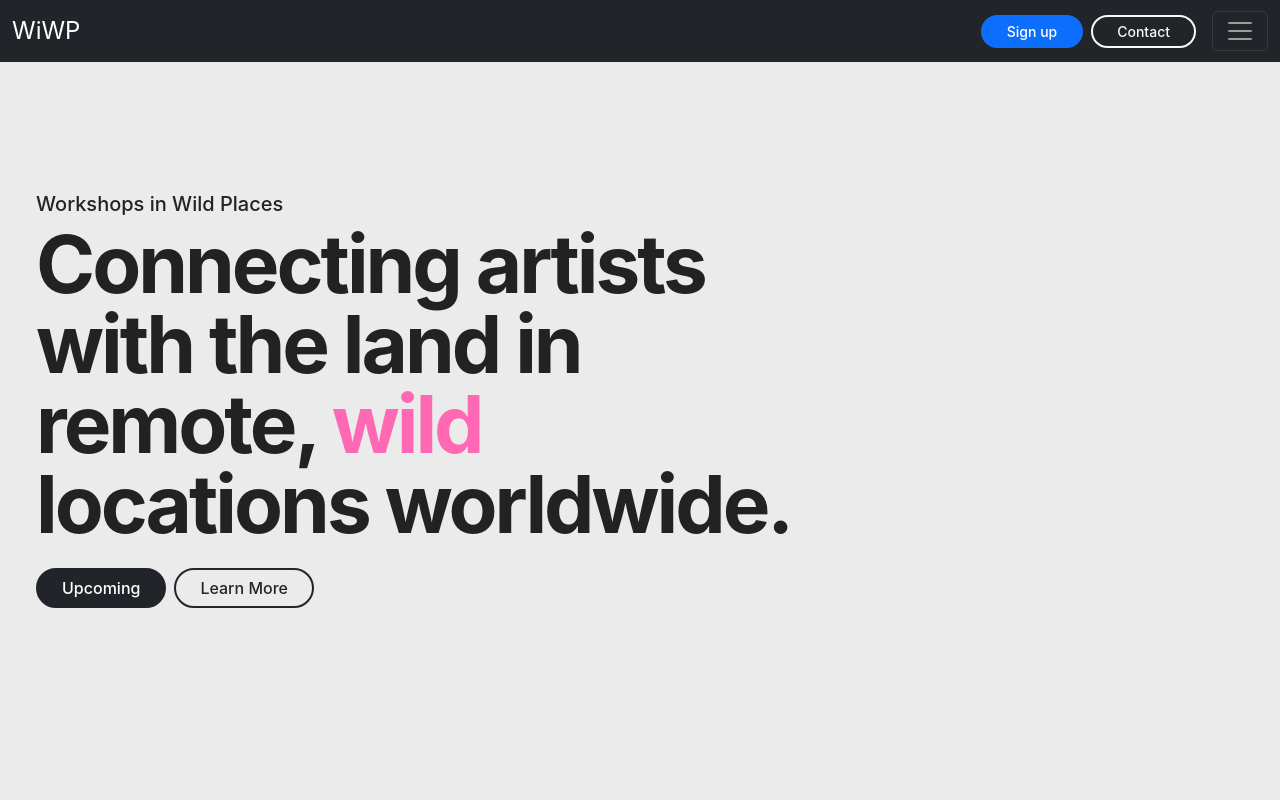
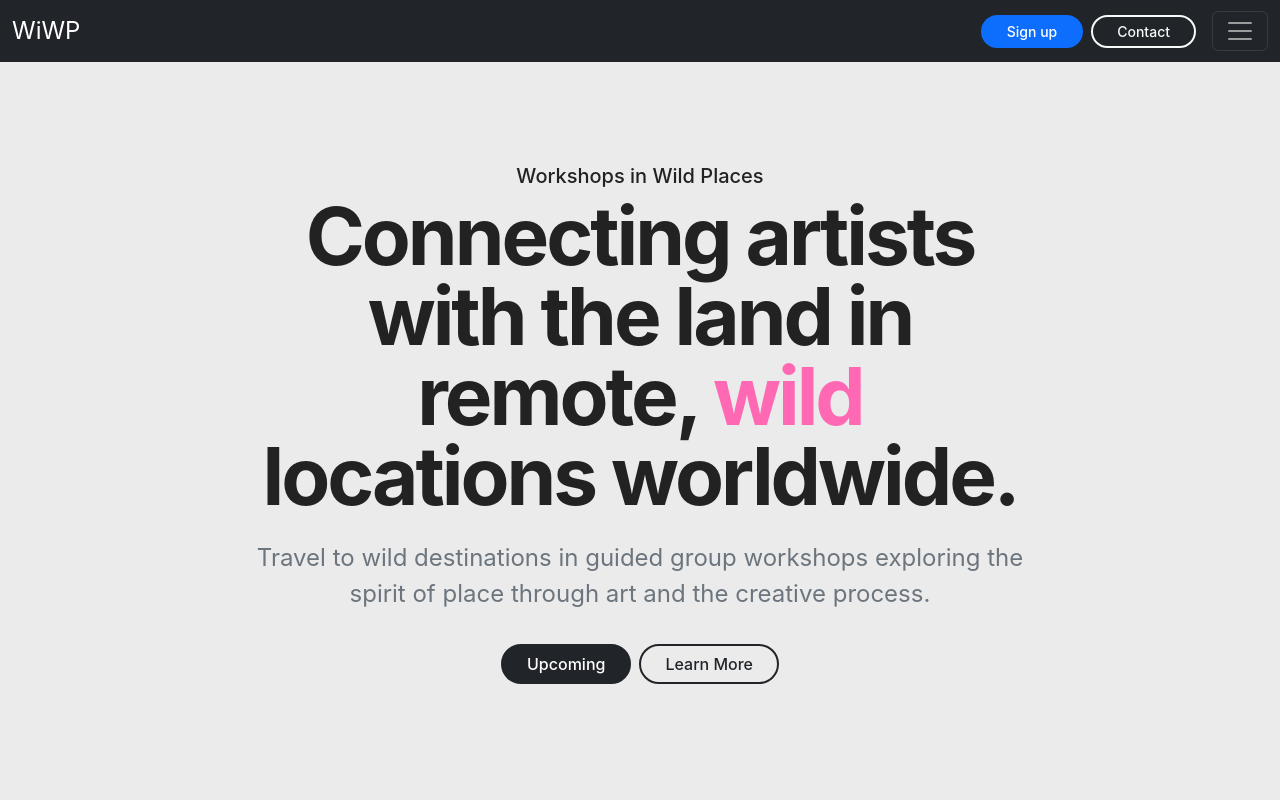
Before and after one commit to masonmedia/wiwp-demo, a Vue app: page /about in a window 1280 px wide. Shown: the top 800 px of the page. Built offline with nearby package versions, Linux system fonts and the light colour scheme.

Commit message:
Add function to truncate wikipedia text response, update to about page banner

```diff
--- a/src/assets/scss/styles.scss
+++ b/src/assets/scss/styles.scss
@@ -6,6 +6,7 @@ body {
     font-family: Inter, Roboto, 'Helvetica Neue', 'Arial Nova', 'Nimbus Sans', Arial, sans-serif;
     background: rgba(0,0,0,0.08);
     color: #222;
+    // will-change: transform;
 }
 
 .min-vh-50 {
--- a/src/data/trips.json
+++ b/src/data/trips.json
@@ -26,7 +26,7 @@
         "image3": "https://workshopsinwildplaces.com/assets/img/jms-wiwp-italy-details.jpeg",
         "id": 2,
         "query": "Vitorchiano",
-        "map" : "https://www.google.com/maps/embed?pb=!1m18!1m12!1m3!1d23546.079580158304!2d12.145619822583146!3d42.46475976051135!2m3!1f0!2f0!3f0!3m2!1i1024!2i768!4f13.1!3m3!1m2!1s0x132f295da68471b1%3A0xbd790723cad358c3!2s01030%20Vitorchiano%2C%20VT%2C%20Italy!5e0!3m2!1sen!2sca!4v1679669072511!5m2!1sen!2sca",
+        "map" : "https://www.google.com/maps/embed?pb=!1m18!1m12!1m3!1d11773.039619940988!2d12.162485775732897!3d42.46476066524276!2m3!1f0!2f0!3f0!3m2!1i1024!2i768!4f13.1!3m3!1m2!1s0x132f295da68471b1%3A0xbd790723cad358c3!2s01030%20Vitorchiano%2C%20VT%2C%20Italy!5e0!3m2!1sen!2sca!4v1679790460750!5m2!1sen!2sca",
         "title": "Painting the soul of place in Italy",
         "description": "We’ll spend 10 days in Vitorchiano, a small Etruscan village that’s carved in grey flecked tufa, perched on the edge of a dizzying gorge. This area of Italy called the Tuscia remains untouched by tourism.",
         "details": "Our small group of 5 participants will be inspired by walking tours and a couple of tours to nearby archeological sites.",
--- a/src/views/AboutView.vue
+++ b/src/views/AboutView.vue
@@ -24,14 +24,20 @@ onMounted(() => {
 
 <template>
   <div class="container-fluid px-0">
-    <div class="row min-vh-100">
-      <div class="col-lg-8 d-flex flex-column justify-content-center align-items-start p-5">
+    <div class="row min-vh-100 pt-3 pt-lg-5">
+      <div class="col-lg-8 offset-md-2 d-flex flex-column justify-content-center align-items-center text-center p-5">
         <h5>Workshops in Wild Places</h5>
         <h1 class="display-1 lh-1 fw-bold" style="letter-spacing: -3px;">Connecting artists with the land in remote, <span class="fw-bold" style="color: hotpink">wild</span> locations worldwide.</h1>
+        <p class="fs-4 text-secondary mt-3">Travel to wild destinations in guided group workshops exploring the spirit of place through art and the creative process.</p>
         <div class="d-flex mt-3">
           <button class="btn btn-dark rounded-5 me-2 px-4">Upcoming</button>
           <button class="btn btn-outline-dark rounded-5 px-4">Learn More</button>
         </div>
+        <!-- <div class="mt-4">
+            <svg xmlns="http://www.w3.org/2000/svg" width="36" height="36" fill="currentColor" class="bi bi-chevron-down" viewBox="0 0 16 16">
+              <path fill-rule="evenodd" d="M1.646 4.646a.5.5 0 0 1 .708 0L8 10.293l5.646-5.647a.5.5 0 0 1 .708.708l-6 6a.5.5 0 0 1-.708 0l-6-6a.5.5 0 0 1 0-.708z"/>
+            </svg>
+          </div> -->
       </div>
     </div>
 
--- a/src/views/Detail.vue
+++ b/src/views/Detail.vue
@@ -18,8 +18,17 @@ const destinationQuery = destination.query
   //  function fetchArticle(id) {
   //     //assign article..
   //  }
-  //  watch('$route.params.articleId', fetchArticle)
-  //  return { article };
+
+
+// function trimString(string) {
+//   var trimmedString = string.replace(/^(.{11}[^\s]*).*/, "$1");
+//   // trimmedString = trimmedString.substr(0, Math.min(trimmedString.length, trimmedString.lastIndexOf(" ")))
+//   return trimmedString;
+// }
+
+function shorten(text, max) {
+    return text && text.length > max ? text.slice(0, max).split(' ').slice(0, -1).join(' ') : text
+}
 
 // async function getDetail() {
 //     let newId = route.params.slug;
@@ -151,8 +160,10 @@ onMounted(() => {})
               <div class="" v-if="destinationDetails.query">
                 <div class="text-start col-md-10 p-5"
                 v-for="(item, index) in destinationDetails.query.pages">
-                <h2 class="display-4 fw-bold lh-1" style="letter-spacing: -3px;" v-html="item.title"></h2>
-                <p class="up fs-3 lh-1 my-3" style="color: #a1a1a6" >{{ item.extract.substring(0,800) + '...' }}</p>
+                <h3 class="h4 fw-bold text-secondary">Details</h3>
+                <h2 class="display-4 fw-bold lh-1 pb-3" style="letter-spacing: -3px;" v-html="item.title"></h2>
+                <p class="up fs-3 lh-1 my-3" style="color: #a1a1a6" >{{ shorten(item.extract, 1000) + '...' }}</p>
+                <!-- <p class="up fs-3 lh-1 my-3" style="color: #a1a1a6" >{{ item.extract.substring(0,800) + '...' }}</p> -->
                 <div class="hstack gap-2">
                     <button type="button" class="btn btn-secondary px-4 mt-2 rounded-5" data-bs-dismiss="modal">Back</button>
                     <a :href="'https://en.wikipedia.org/wiki/' + destination.query" target="_blank">
```
